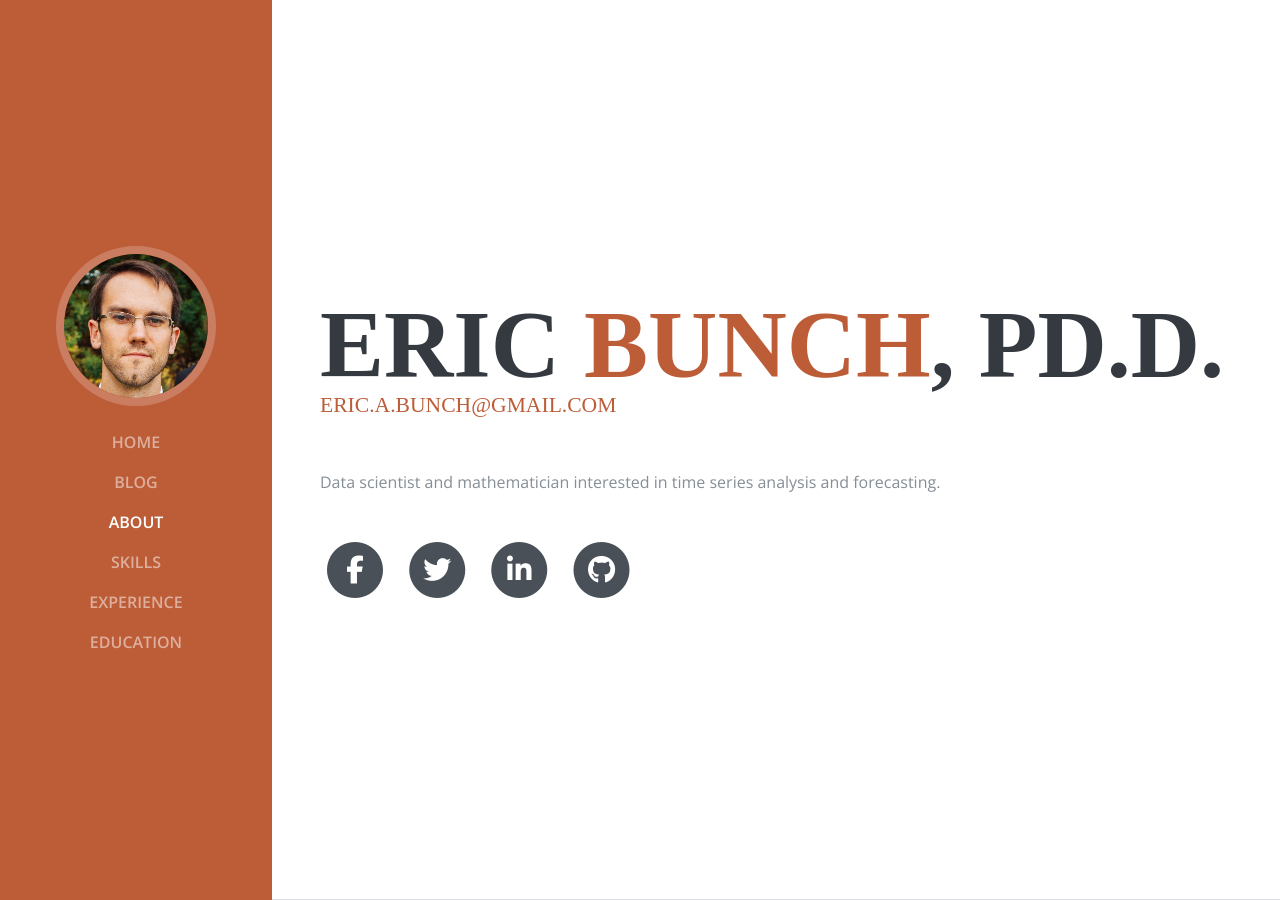
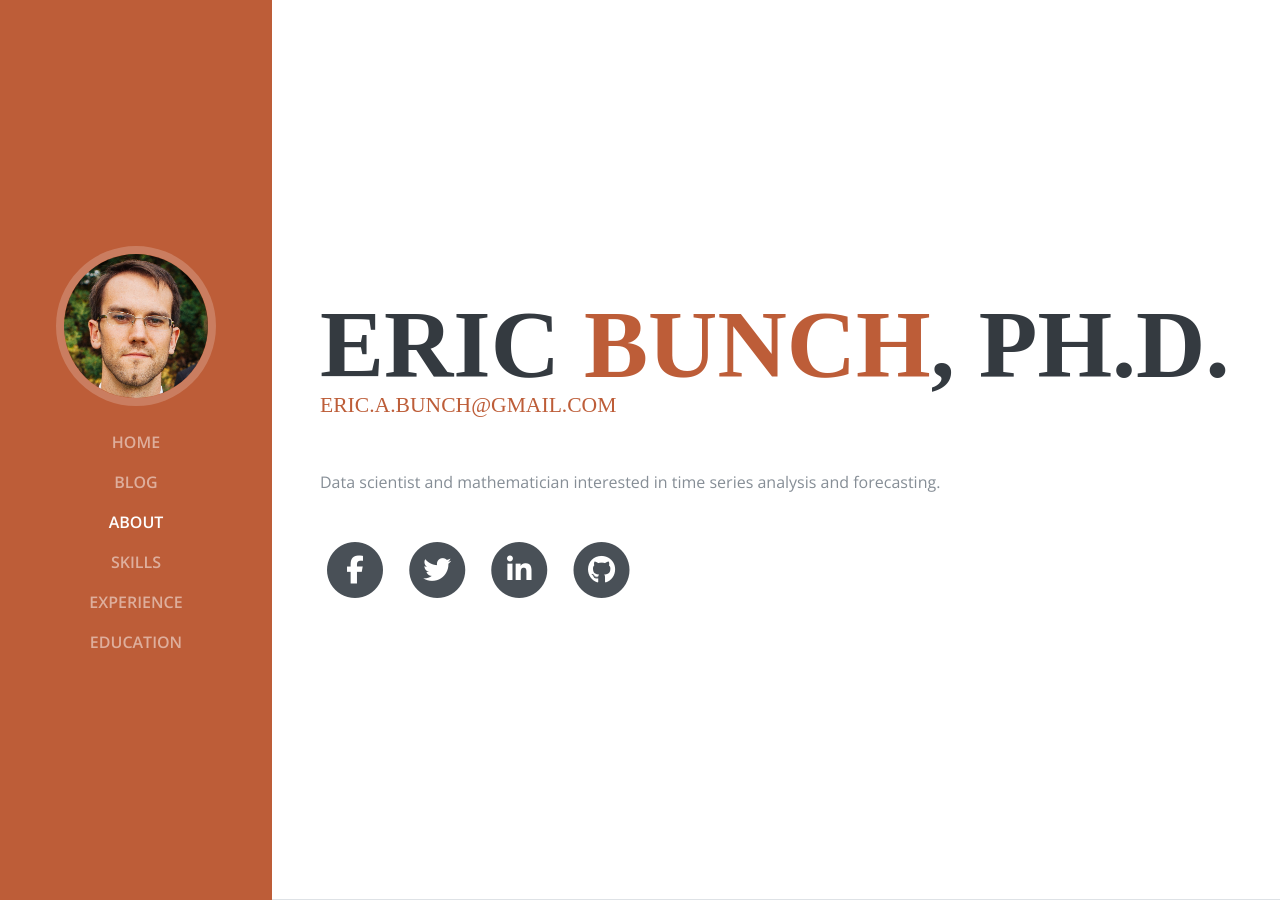
Before and after one commit to eric-bunch/eric-bunch.github.io, a Jekyll site: the page built from resume/index.html, in a window 1280 px wide and 900 px high. Built offline with Jekyll 4.4.1, drawn with Linux system fonts in a browser that asks for light colours; nearby versions of some CDN libraries; some web fonts are replaced; library files that are not in the unit come from our copies.

Commit message:
Update resume.html

```diff
--- a/_layouts/resume.html
+++ b/_layouts/resume.html
@@ -73,7 +73,7 @@
       <section class="resume-section p-3 p-lg-5 d-flex d-column" id="about">
         <div class="my-auto">
           <h1 class="mb-0">Eric
-            <span class="text-primary">Bunch</span>, Pd.D.
+            <span class="text-primary">Bunch</span>, Ph.D.
           </h1>
           <div class="subheading mb-5">
             <a href="mailto:eric.a.bunch@gmail.com">eric.a.bunch@gmail.com</a>
```
